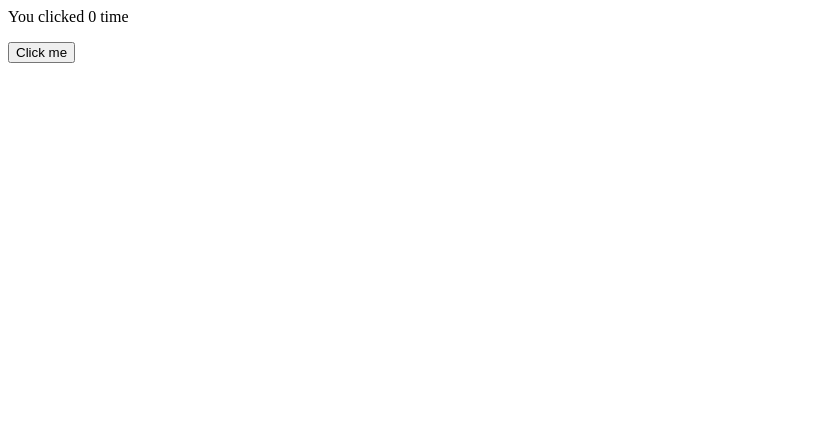
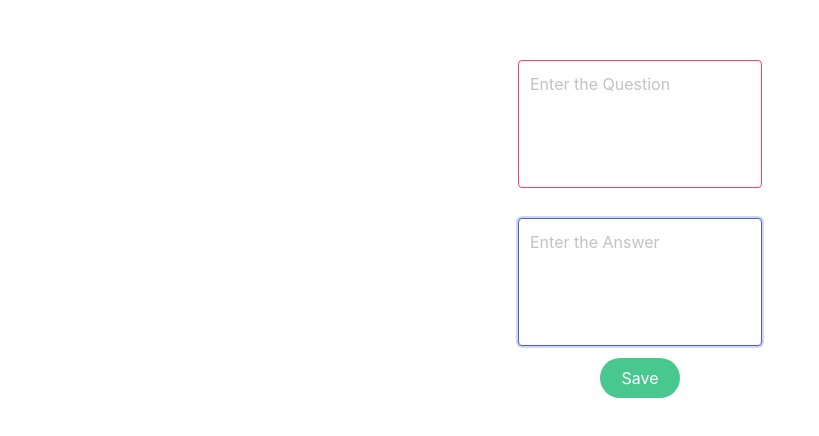
Before and after one commit to amalshehu/react-custom-toochain, a React (Vite) app: page / in a window 1280 px wide. Shown: the top 436 px of the page, without its empty margins (0-819 px from the left). Built offline with nearby package versions, Linux system fonts and the light colour scheme.

Commit message:
Added card component

```diff
--- a/package.json
+++ b/package.json
@@ -12,15 +12,18 @@
   "author": "",
   "license": "MIT",
   "dependencies": {
+    "bulma": "^0.8.0",
     "express": "^4.17.1",
     "react": "^16.11.0",
     "react-dom": "^16.11.0"
   },
   "devDependencies": {
-    "@babel/core": "^7.7.0",
+    "@babel/core": "^7.7.2",
     "@babel/plugin-proposal-class-properties": "^7.7.0",
     "@babel/preset-env": "^7.7.1",
     "@babel/preset-react": "^7.7.0",
+    "babel-core": "^6.26.3",
+    "babel-preset-env": "^1.7.0",
     "parcel-bundler": "^1.12.4"
   }
 }
--- a/src/App.jsx
+++ b/src/App.jsx
@@ -1,12 +1,71 @@
 import React, { useState } from 'react';
+import 'bulma/css/bulma.css'
 
 function App() {
-  const [count, setCount] = useState(0);
+  const [cards, setCard] = useState([])
+  const [question, setQuestion] = useState('')
+  const [answer, setAnswer] = useState('')
+
+  const textarea = {
+      maxWidth: '250px'
+  }
+
+  const container = {
+      marginTop: '60px',
+      display: 'grid',
+      gridGap: '30px',
+      justifyContent: 'center'
+  }
+
+
+  const handleQuestion = event => setQuestion(event.target.value)
+
+  const handleAnswer = event => setAnswer(event.target.value)
+
+  function handleSubmit(event) {
+      event.preventDefault()
+      const card = {
+          id:Date.now(),
+          ques: question,
+          ans:  answer
+      }
+      setCard([card, ...cards])
+      setAnswer('')
+      setQuestion('')
+  }
+
   return (
-    <div>
-      <p>You clicked {count} time</p>
-      <button onClick={() => setCount(count + 1)}>Click me</button>
-    </div>
-  );
+      <form onSubmit={() => handleSubmit(event)}>
+          <div className="field" style={container}>
+              <div className="control" style={textarea}>
+                   <textarea className="textarea is-danger has-fixed-size"
+                    placeholder="Enter the Question"
+                    value={question}
+                     onChange={() => handleQuestion(event)}
+                     style ={textarea}
+                    ></textarea>
+              </div>
+               <div className="control" style={textarea}>
+                  <textarea className="textarea is-focused has-fixed-size"
+                   placeholder="Enter the Answer"
+                   value={answer} onChange={() => handleAnswer(event) }
+                   ></textarea>
+               </div>
+          </div>
+          <div className="has-text-centered">
+              <button className="button is-success is-rounded is-center" >Save</button>
+          </div>
+      </form>
+  )
 }
+
+// function App() {
+//   const [count, setCount] = useState(0);
+//   return (
+//     <div>
+//       <p>You clicked {count} time</p>
+//       <button onClick={() => setCount(count + 1)}>Click me</button>
+//     </div>
+//   );
+// }
 export default App;
```
